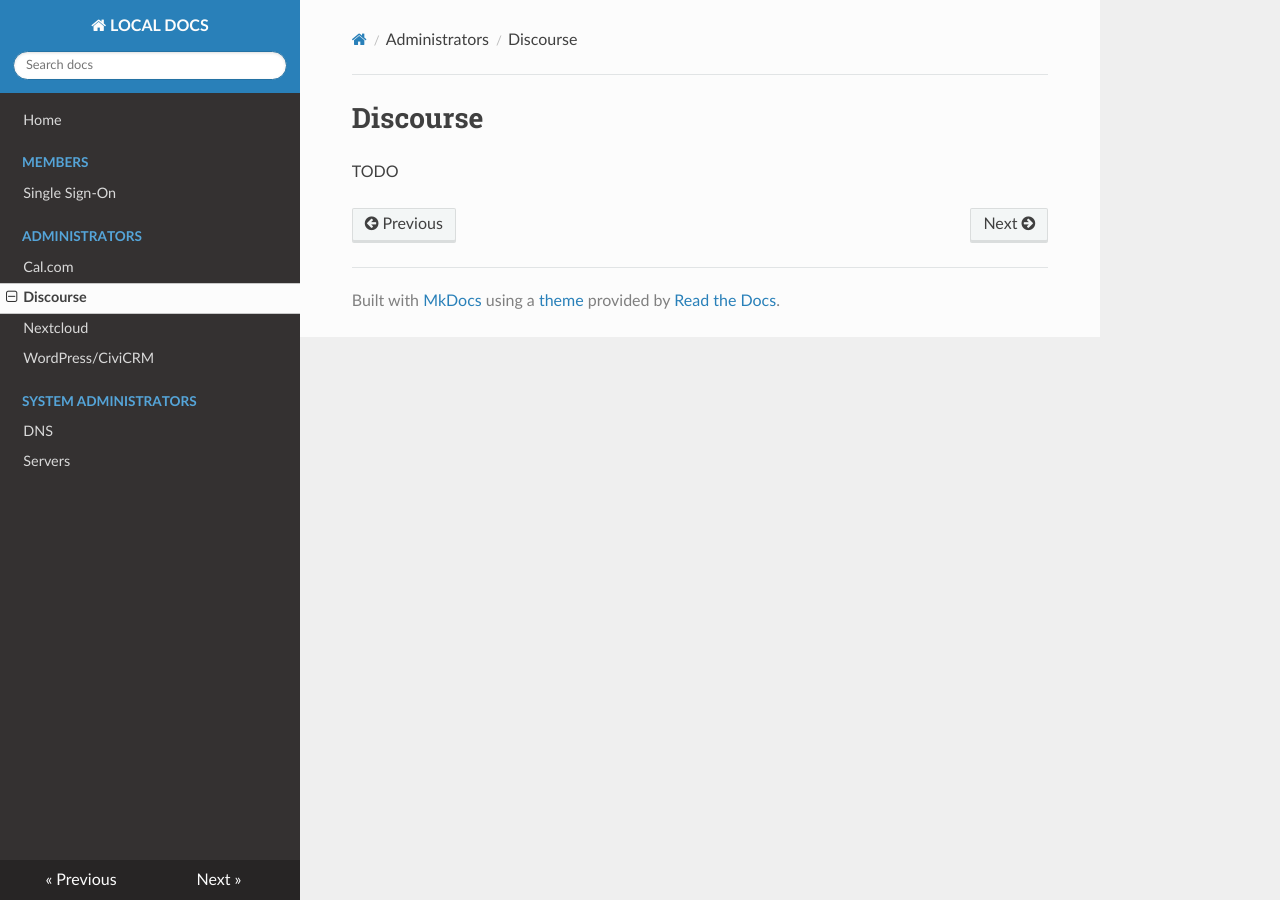
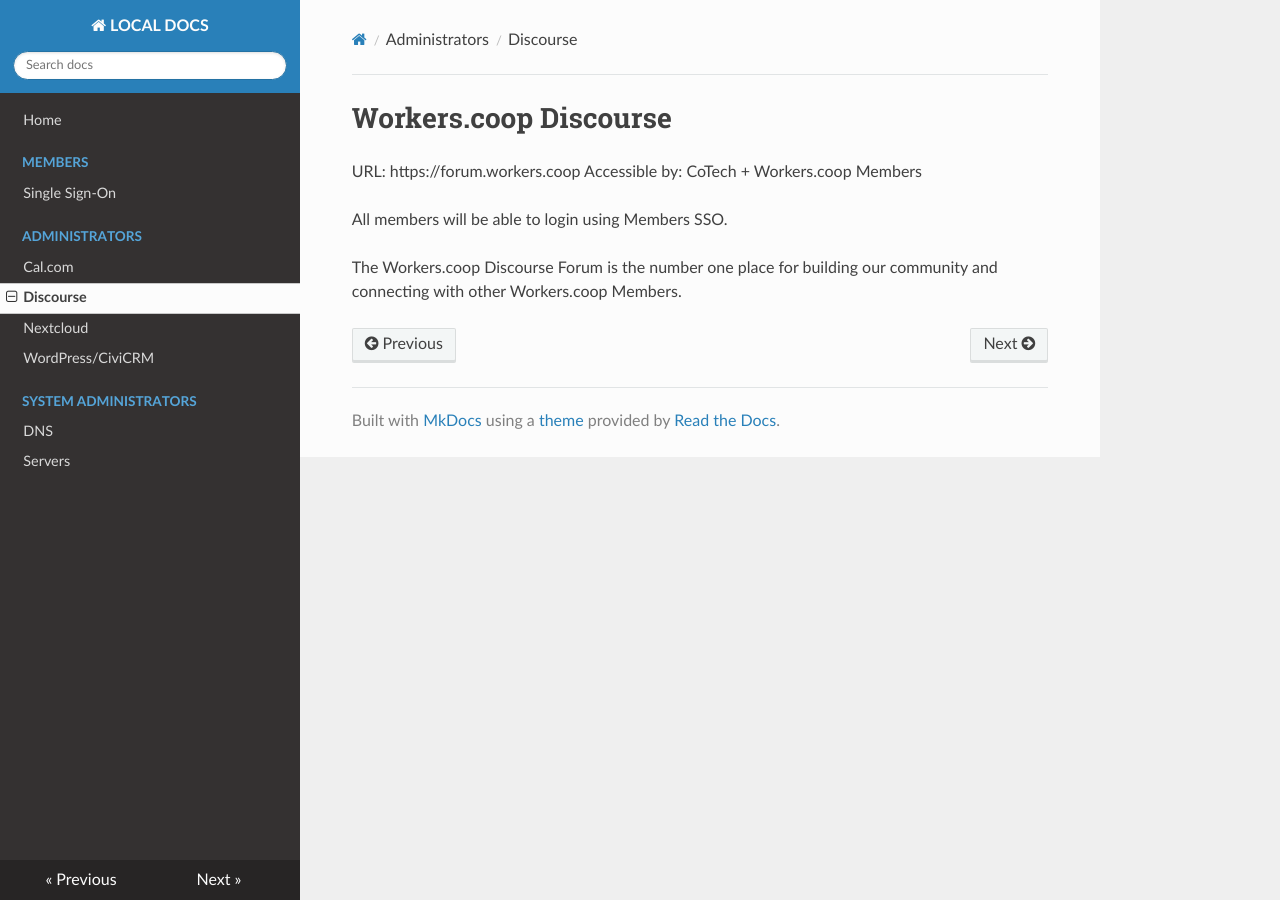
Before and after one commit to workers-coop/docs, an MkDocs documentation site: the page built from docs/admins/discourse.md, in a window 1280 px wide. Built offline with MkDocs 1.6.1, drawn with Linux system fonts in a browser that asks for light colours; nearby versions of some CDN libraries.

Commit message:
Edit discourse.md

```diff
--- a/docs/admins/discourse.md
+++ b/docs/admins/discourse.md
@@ -1,4 +1,9 @@
-Discourse
-=========
+Workers.coop Discourse
+=======
 
-TODO
+URL: https://forum.workers.coop
+Accessible by: CoTech + Workers.coop Members
+
+All members will be able to login using Members SSO.
+
+The Workers.coop Discourse Forum is the number one place for building our community and connecting with other Workers.coop Members.
```
